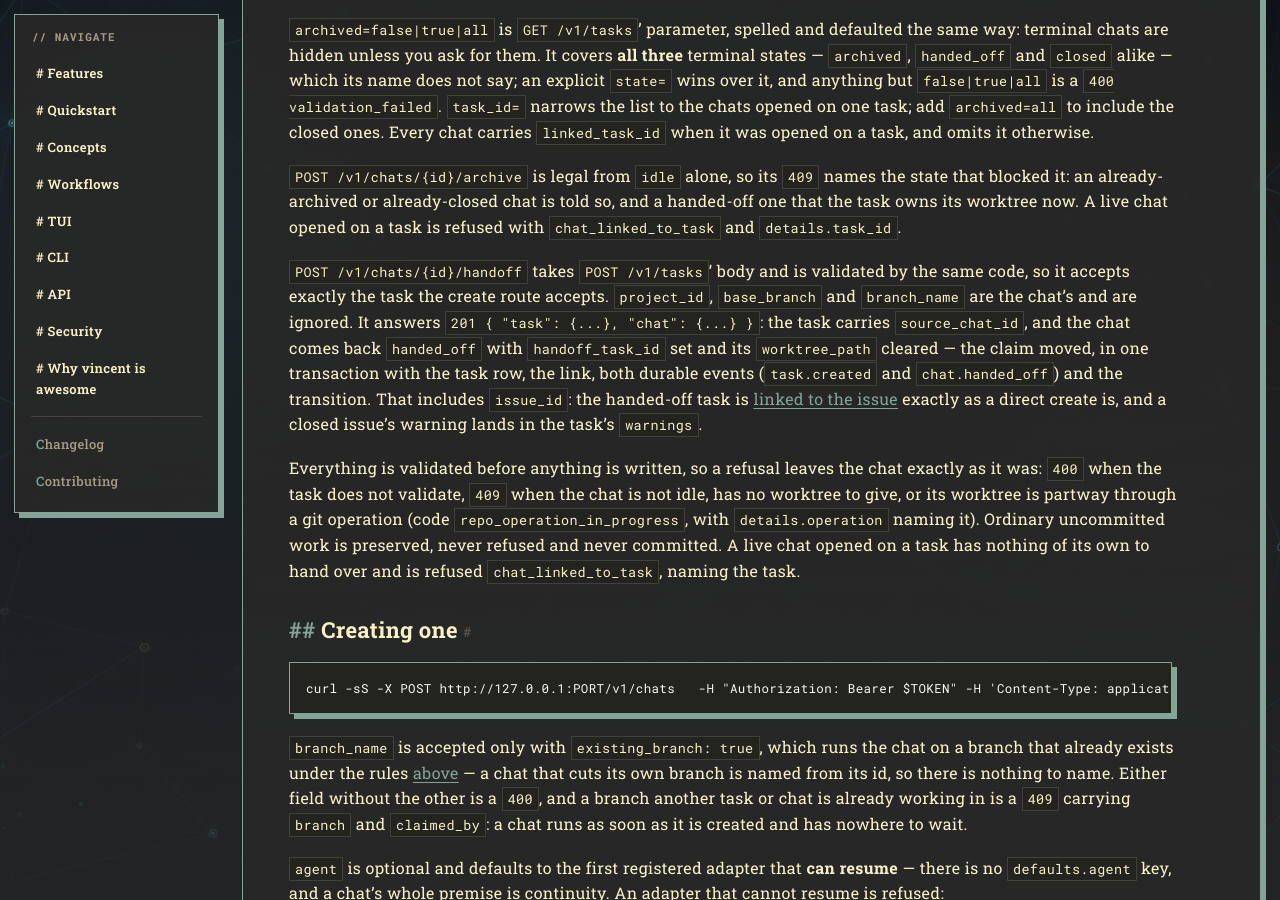
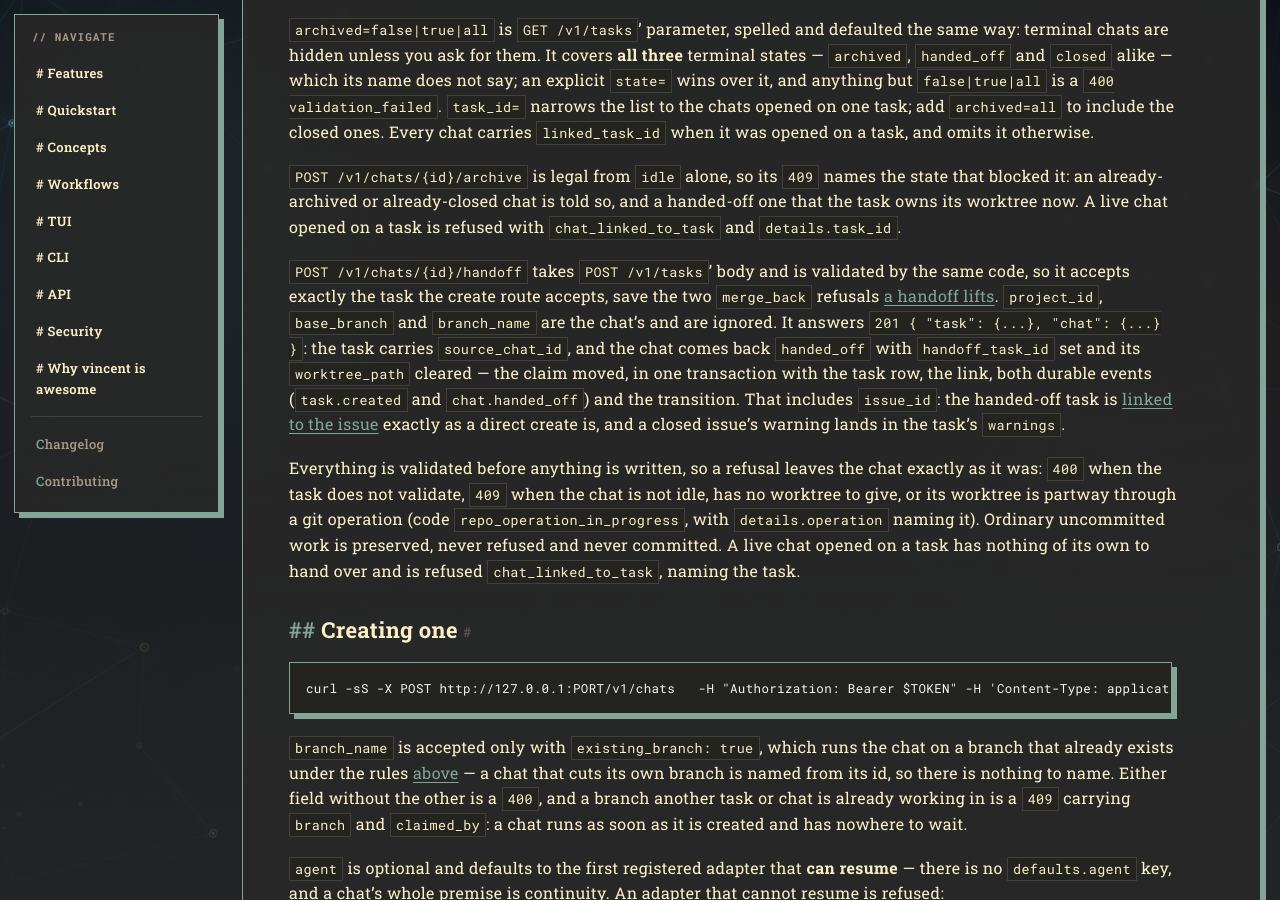
Before and after one commit to lezli01/vincent, a Jekyll site: the page built from docs/reference/api.md, in a window 1280 px wide and 900 px high, scrolled down 62256 px. Built offline with Jekyll 4.4.1, drawn with Linux system fonts in a browser that asks for light colours; our own code applies the rules of GitHub Pages for plain Markdown files.

Commit message:
docs: name merge_back among reaction refusals and handoff exceptions (134.15)
Co-Authored-By: Claude Opus 5.5 (1M context) <noreply@anthropic.com>

```diff
--- a/docs/reference/api.md
+++ b/docs/reference/api.md
@@ -2796,7 +2796,8 @@ so, and a handed-off one that the task owns its worktree now. A live chat
 opened on a task is refused with `chat_linked_to_task` and `details.task_id`.
 
 `POST /v1/chats/{id}/handoff` takes `POST /v1/tasks`' body and is validated by
-the same code, so it accepts exactly the task the create route accepts.
+the same code, so it accepts exactly the task the create route accepts, save
+the two `merge_back` refusals [a handoff lifts](#the-issues-main-branch).
 `project_id`, `base_branch` and `branch_name` are the chat's and are ignored.
 It answers `201 { "task": {...}, "chat": {...} }`: the task carries
 `source_chat_id`, and the chat comes back `handed_off` with `handoff_task_id`
```
Also changed, not shown: docs/guides/triggers.md (+1 -1 lines).
